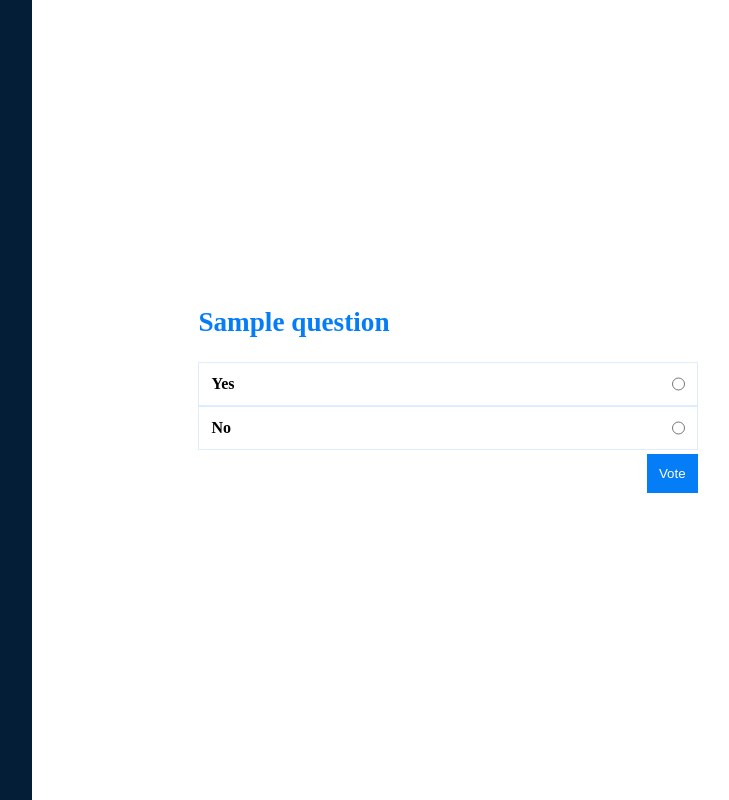
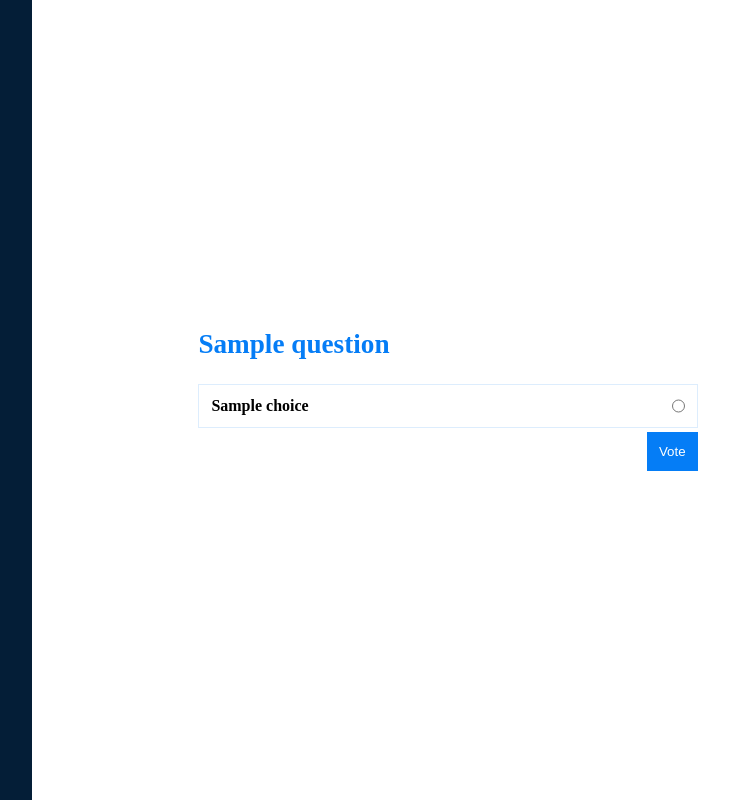
Before and after one commit to colejagdtiger/HtNPollingApp, a Flask app: template templates/poll.html in a window 1280 px wide. Shown: the whole page, without its empty margins (416-1145 px from the left). Run offline with Flask 2, Linux system fonts and the light colour scheme; the template is opened without the code that fills it: most values are stand-ins (such as "Sample title", 1, 10 or a date in 2020); some libraries are stand-ins or nearby versions.

Commit message:
Display choices for pollid in polls page

```diff
--- a/app.py
+++ b/app.py
@@ -7,6 +7,8 @@ from database import (
     update_item,
     set_question_for_pollid,
     get_question_for_pollid,
+    set_options_for_pollid,
+    get_options_for_pollid,
 )
 from flask_cors import CORS, cross_origin
 from pusher import Pusher
@@ -53,13 +55,19 @@ def index():
 def publish():
     data = simplejson.loads(request.data)
     set_question_for_pollid(c, data["poll_id"], data["question"])
+    set_options_for_pollid(c, data["poll_id"], data["choices"])
     return jsonify({"pollurl": "/polls/{0}".format(data["poll_id"])})
 
 
 @app.route("/polls/<pollid>", methods=["GET"])
 def poll(pollid):
     question_for_id = get_question_for_pollid(conn, pollid)[0]["content"]
-    return render_template("poll.html", question=question_for_id)
+    choices_for_id = [
+        choice["optname"] for choice in get_options_for_pollid(conn, pollid)
+    ]
+    return render_template(
+        "poll.html", question=question_for_id, choices=choices_for_id
+    )
 
 
 @app.route("/admin")
--- a/templates/poll.html
+++ b/templates/poll.html
@@ -94,12 +94,12 @@
       <div id="right-wrap">
         <div id="question-wrap">
           <p class="question-text">{{ question }}</p>
+          {% for choice in choices %}
           <div class="question-option-wrap">
-            <label>Yes</label><input type="radio" />
+            <label>{{ choice }}</label
+            ><input type="radio" />
           </div>
-          <div class="question-option-wrap">
-            <label>No</label><input type="radio" />
-          </div>
+          {% endfor %}
           <button id="question-submit">Vote</button>
         </div>
       </div>
```
